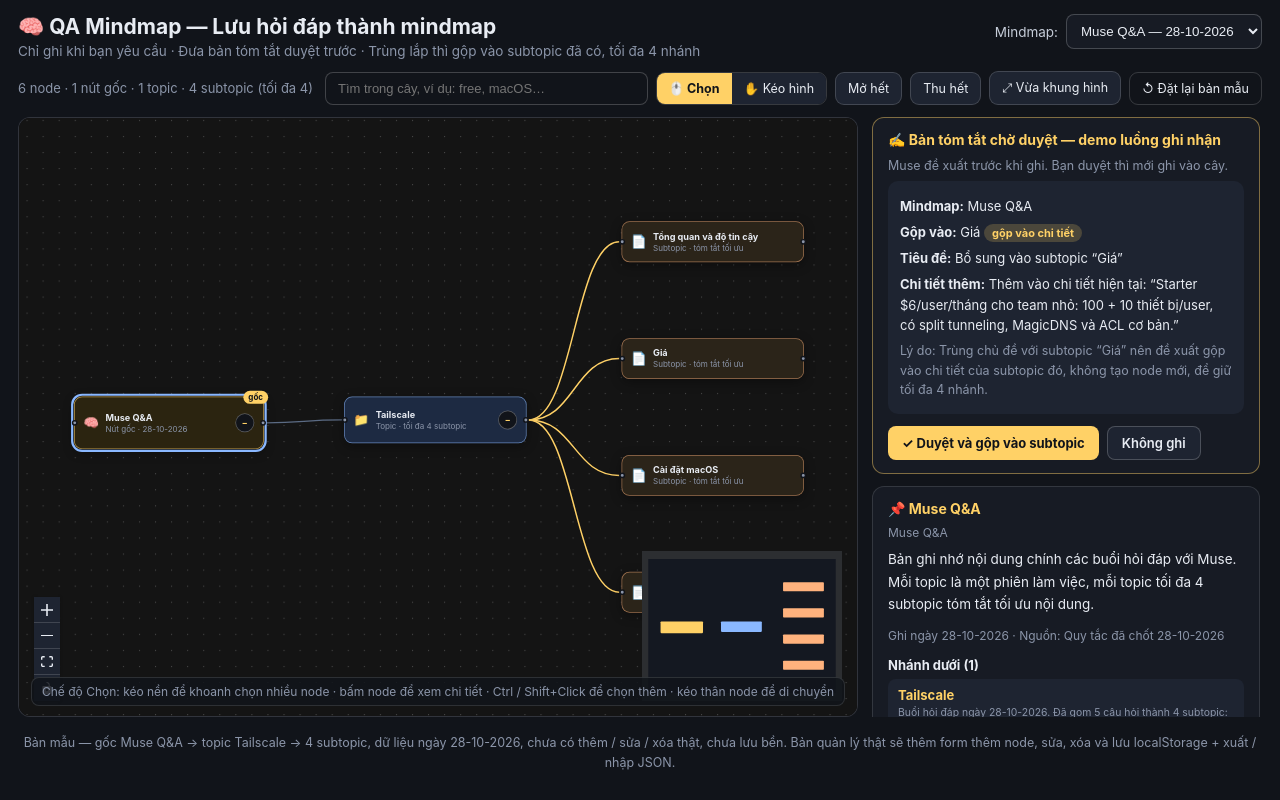
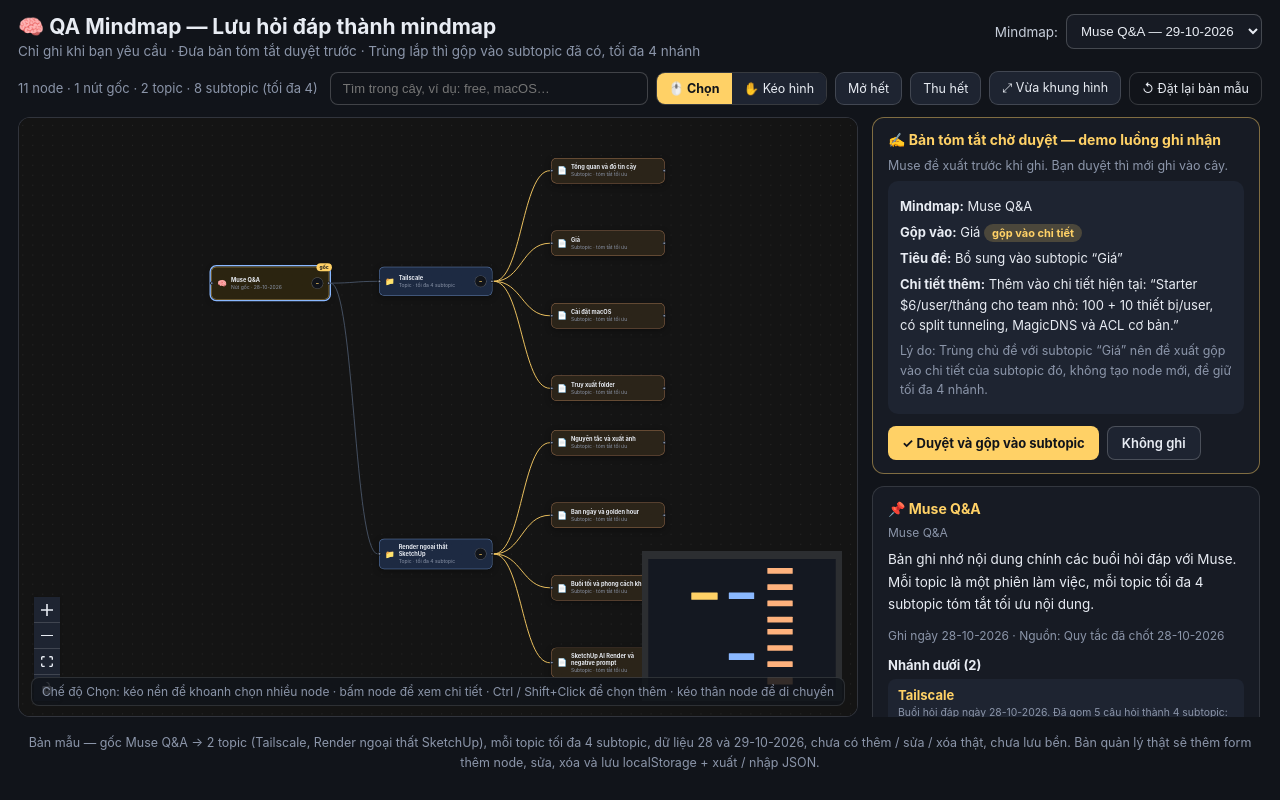
Before and after one commit to nguyenhuuhanhlam/ideas-n-solutions, a React (Vite) app in the folder qa-mindmap/: page / in a window 1280 px wide. Built offline with nearby package versions, Linux system fonts and the light colour scheme.

Commit message:
QA Mindmap: thêm topic Render ngoại thất SketchUp (29-10-2026, 4 subtopic)

```diff
--- a/qa-mindmap/src/App.jsx
+++ b/qa-mindmap/src/App.jsx
@@ -412,7 +412,7 @@
       </main>
 
       <footer className="qm-foot">
-        Bản mẫu — gốc Muse Q&amp;A → topic Tailscale → 4 subtopic, dữ liệu ngày 28-10-2026, chưa có thêm / sửa / xóa thật, chưa lưu bền. Bản quản lý thật sẽ thêm form thêm node, sửa, xóa và lưu localStorage + xuất / nhập JSON.
+        Bản mẫu — gốc Muse Q&amp;A → 2 topic (Tailscale, Render ngoại thất SketchUp), mỗi topic tối đa 4 subtopic, dữ liệu 28 và 29-10-2026, chưa có thêm / sửa / xóa thật, chưa lưu bền. Bản quản lý thật sẽ thêm form thêm node, sửa, xóa và lưu localStorage + xuất / nhập JSON.
       </footer>
     </div>
   )
--- a/qa-mindmap/src/data.js
+++ b/qa-mindmap/src/data.js
@@ -11,8 +11,8 @@
   {
     id: 'muse-qa',
     title: 'Muse Q&A',
-    date: '28-10-2026',
-    note: 'Bản ghi nhớ nội dung chính các buổi hỏi đáp · Topic Tailscale · 4 subtopic tối đa',
+    date: '29-10-2026',
+    note: 'Bản ghi nhớ nội dung chính các buổi hỏi đáp · Topic Tailscale, Render ngoại thất SketchUp · mỗi topic tối đa 4 subtopic',
   },
 ]
 
@@ -77,6 +77,56 @@
     date: '28-10-2026',
     position: { x: 760, y: 520 },
   },
+  {
+    id: 'topic-sketchup-render',
+    parentId: 'root',
+    kind: 'topic',
+    title: 'Render ngoại thất SketchUp',
+    detail: 'Buổi hỏi đáp ngày 29-10-2026: tìm prompt tốt để render ngoại thất kiến trúc từ file SketchUp. Đã gom 6 prompt thành 4 subtopic: nguyên tắc và xuất ảnh, ban ngày và golden hour, buổi tối và phong cách khác, SketchUp AI Render và negative prompt.',
+    source: 'Buổi hỏi đáp 29-10-2026',
+    date: '29-10-2026',
+    position: { x: 380, y: 880 },
+  },
+  {
+    id: 'sub-sketchup-principle',
+    parentId: 'topic-sketchup-render',
+    kind: 'subtopic',
+    title: 'Nguyên tắc và xuất ảnh',
+    detail: 'Giữ nguyên hình khối, tỉ lệ và góc máy là câu khóa quan trọng nhất, vì AI dễ tự thêm tầng, đổi cửa sổ, đổi mặt đứng. Xuất ảnh dạng Shaded hoặc Shaded with Textures, tắt Profiles, ẩn guides và section plane, dùng Two-Point Perspective, FOV khoảng 35–60° cho đỡ méo hình.',
+    source: 'Buổi hỏi đáp 29-10-2026 · Cad2Real, SketchUp guide',
+    date: '29-10-2026',
+    position: { x: 760, y: 640 },
+  },
+  {
+    id: 'sub-sketchup-day-golden',
+    parentId: 'topic-sketchup-render',
+    kind: 'subtopic',
+    title: 'Ban ngày và golden hour',
+    detail: 'Mẫu khung chung: giữ đúng geometry, proportions và camera, mặt đứng trắng + lam gỗ ấm, kính full chiều cao, mái phẳng, sân vườn, nắng nhẹ, ảnh kiến trúc chi tiết cao. Ban ngày nắng đẹp thêm đá tự nhiên, cửa kính mở ra terrace, cây cọ, lối đá. Golden hour thêm ánh sáng ấm, bóng dài, kính sáng đèn từ trong, phản chiếu hồ bơi, tông điện ảnh.',
+    source: 'Buổi hỏi đáp 29-10-2026',
+    date: '29-10-2026',
+    position: { x: 760, y: 800 },
+  },
+  {
+    id: 'sub-sketchup-night-style',
+    parentId: 'topic-sketchup-render',
+    kind: 'subtopic',
+    title: 'Buổi tối và phong cách khác',
+    detail: 'Blue hour: khung thép đen + kính, đèn trong nhà ấm tương phản trời xanh đậm, đèn lối đi, phản chiếu mặt nước. Tối giản: bê tông thô + thép đen, cửa trượt kính lớn, sân rải sỏi, cây tạo hình, sáng dịu trời âm u. Nhà phố trời mưa nhẹ: gạch tối, khung cửa thép rộng, vỉa hè ướt tạo phản chiếu trên gạch và kính.',
+    source: 'Buổi hỏi đáp 29-10-2026',
+    date: '29-10-2026',
+    position: { x: 760, y: 960 },
+  },
+  {
+    id: 'sub-sketchup-ai-note',
+    parentId: 'topic-sketchup-render',
+    kind: 'subtopic',
+    title: 'SketchUp AI Render và negative prompt',
+    detail: 'Prompt SketchUp AI Render nên dưới 500 ký tự, viết như nói chuyện bình thường, nêu rõ vật liệu, ánh sáng, cảnh quan, phong cách, tránh các ký tự $, ..., +, =. Negative prompt nếu tool có hỗ trợ: distorted geometry, extra floors, changed windows, warped perspective, cartoon, low detail, blurry, extra buildings.',
+    source: 'Buổi hỏi đáp 29-10-2026 · SketchUp Help, Best Practices for Custom Prompts',
+    date: '29-10-2026',
+    position: { x: 760, y: 1120 },
+  },
 ]
 
 // Bản tóm tắt demo cho luồng “đưa trước khi ghi” — chưa ghi, chờ user duyệt.
```
